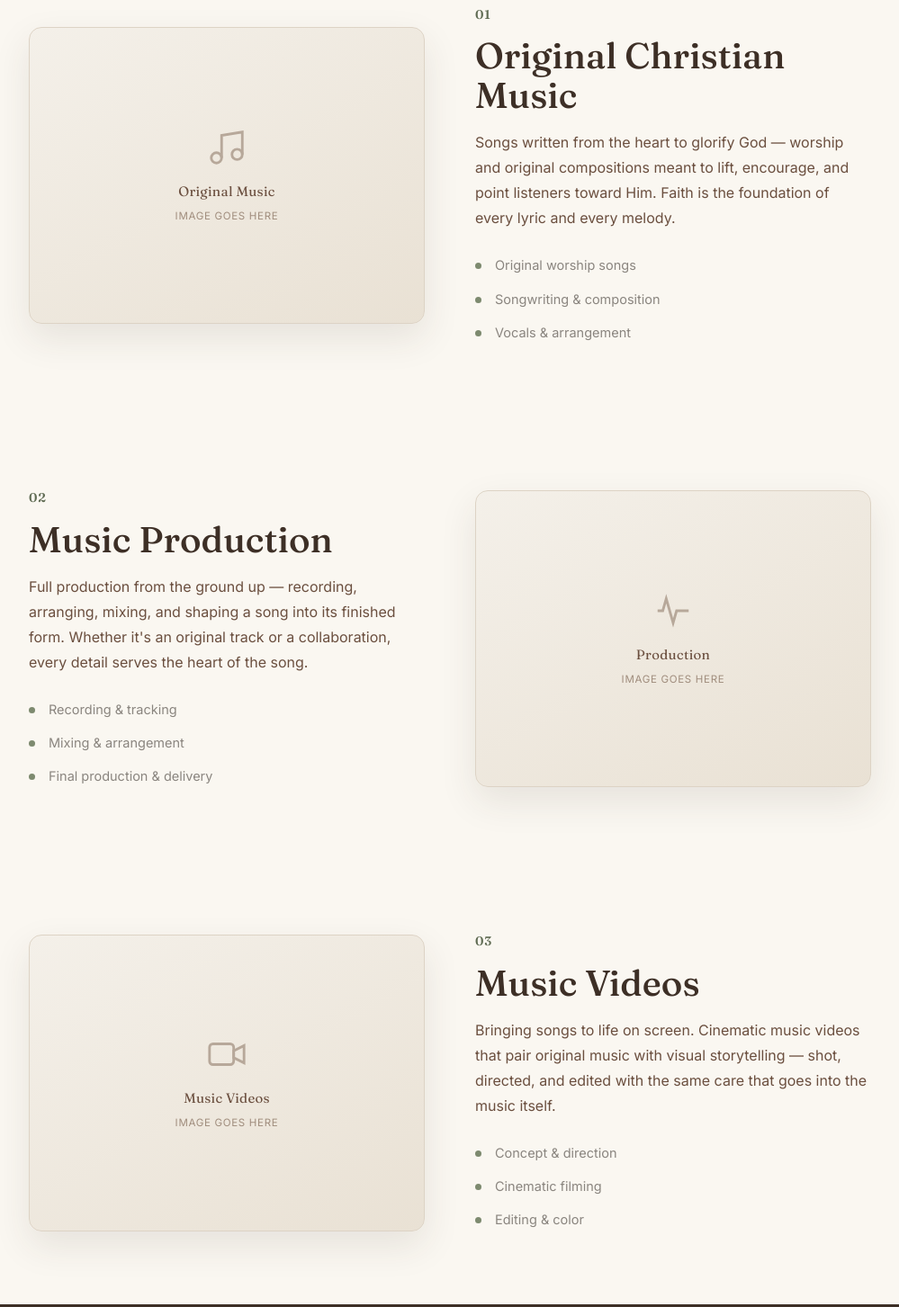
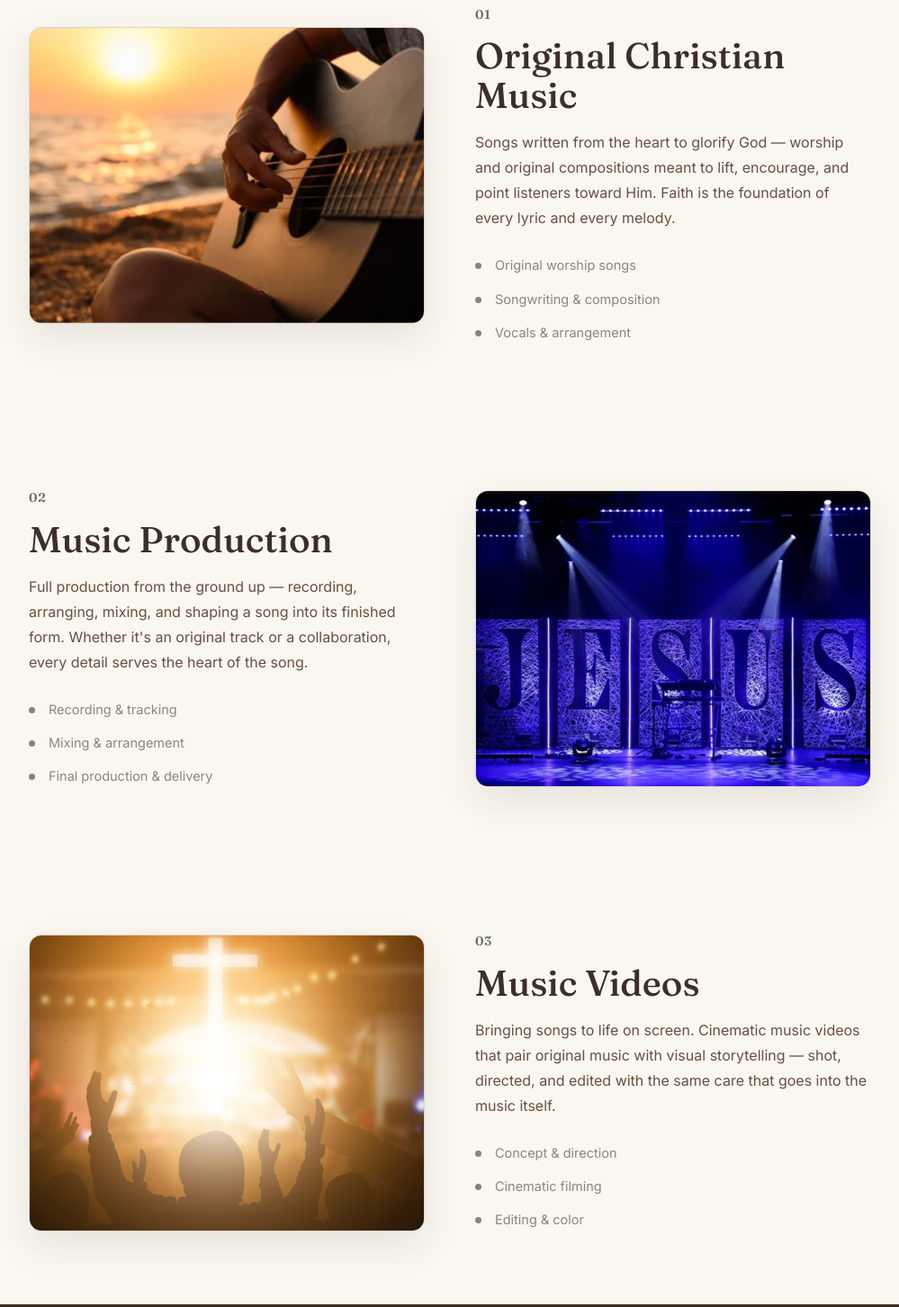
Before and after one commit to customoutput/royhawu, a plain HTML site: page music.html in a window 1280 px wide. Shown: the part 806-2259 px from the top of the page at 90% size, without its empty margins (140-1139 px from the left). Drawn offline with Linux system fonts and the light colour scheme.

Commit message:
Update music.html

```diff
--- a/music.html
+++ b/music.html
@@ -380,10 +380,7 @@
     <div class="media">
       <!-- To add a photo: replace the placeholder div below with:
            <img src="/images/music.jpg" alt="Original Christian music"> -->
-      <div class="placeholder">
-        <svg class="icon" viewBox="0 0 24 24" fill="none" stroke="currentColor" stroke-width="1.5"><path d="M9 18V5l12-2v13"/><circle cx="6" cy="18" r="3"/><circle cx="18" cy="16" r="3"/></svg>
-        <div class="label">Original Music</div>
-        <div class="hint">Image goes here</div>
+     <img src="music.png" alt="Original Christian music">
       </div>
     </div>
     <div class="copy">
@@ -408,10 +405,7 @@
     <div class="media">
       <!-- To add a photo: replace the placeholder div below with:
            <img src="/images/production.jpg" alt="Music production"> -->
-      <div class="placeholder">
-        <svg class="icon" viewBox="0 0 24 24" fill="none" stroke="currentColor" stroke-width="1.5"><path d="M3 12h3l2-7 4 14 2-7h7"/></svg>
-        <div class="label">Production</div>
-        <div class="hint">Image goes here</div>
+   <img src="mproduction.png" alt="Music production">
       </div>
     </div>
     <div class="copy">
@@ -436,10 +430,7 @@
     <div class="media">
       <!-- To add a photo: replace the placeholder div below with:
            <img src="/images/music-videos.jpg" alt="Music videos"> -->
-      <div class="placeholder">
-        <svg class="icon" viewBox="0 0 24 24" fill="none" stroke="currentColor" stroke-width="1.5"><rect x="2" y="6" width="14" height="12" rx="2"/><path d="m16 10 6-3v10l-6-3z"/></svg>
-        <div class="label">Music Videos</div>
-        <div class="hint">Image goes here</div>
+     <img src="mvideo.png" alt="Music videos">
       </div>
     </div>
     <div class="copy">
```
